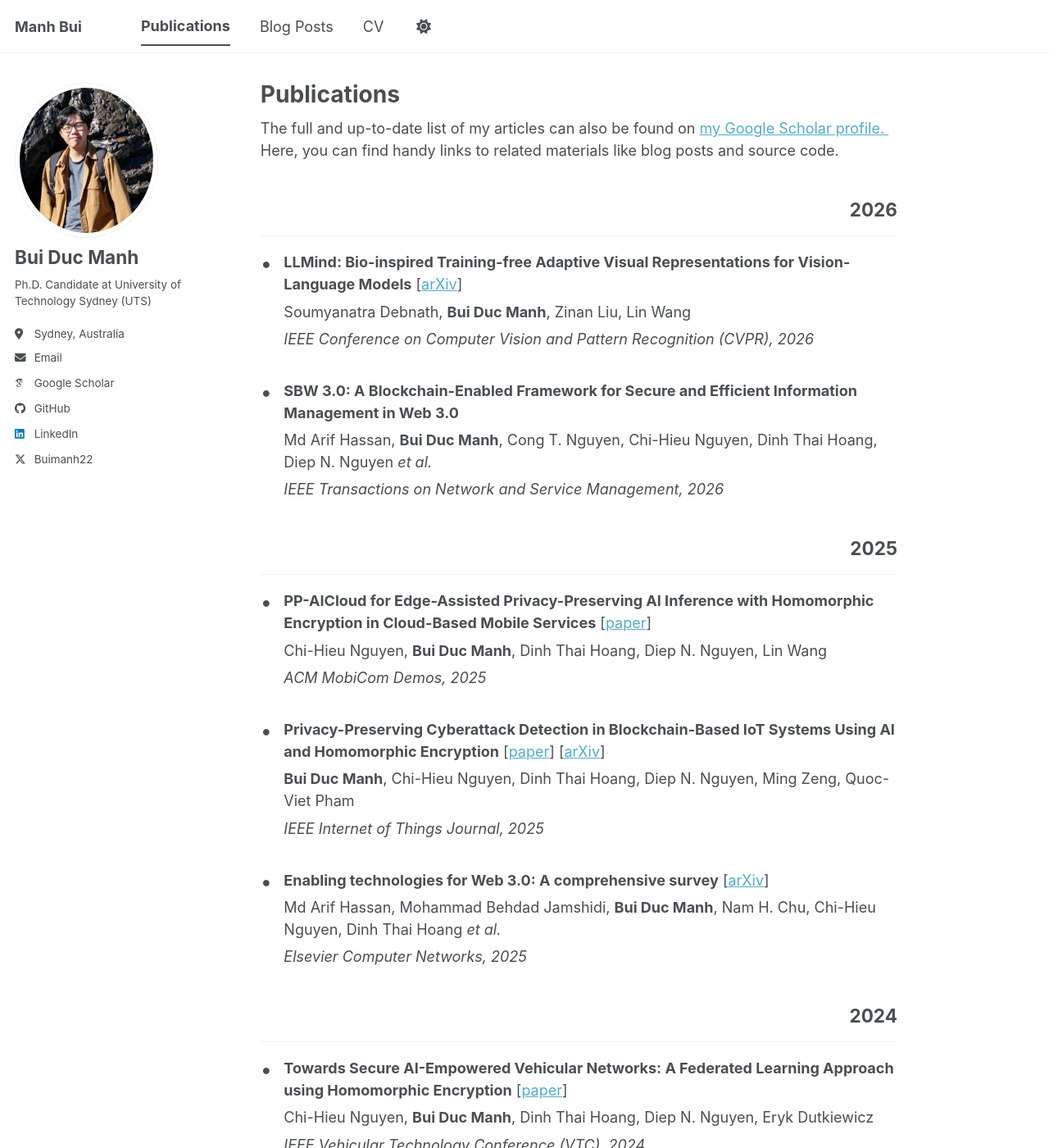
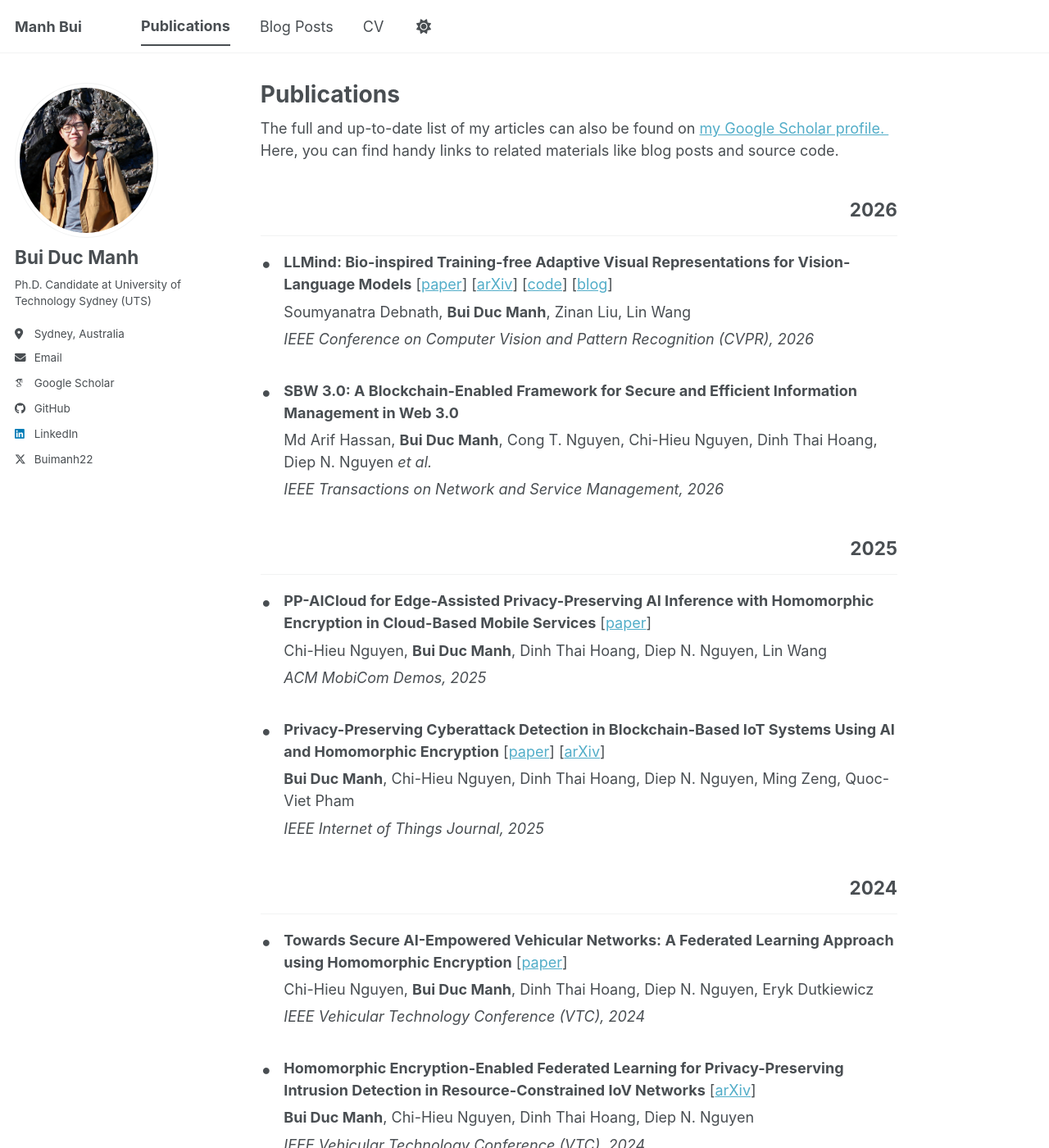
Before and after one commit to Manhbui1208/manhbui1208.github.io, a Jekyll site: the page built from _pages/publications.html, in a window 1280 px wide and 1400 px high. Shown: the whole window at 82% size. Built offline with Jekyll 4.4.1, drawn with Linux system fonts in a browser that asks for light colours; some web fonts are replaced; a script bundle is joined from its source files by our own code; library files that are not in the unit come from our copies.

Commit message:
update 31Jul2026

```diff
--- a/_data/publications.yml
+++ b/_data/publications.yml
@@ -12,20 +12,12 @@
   authors: "Soumyanatra Debnath, **Bui Duc Manh**, Zinan Liu, Lin Wang"
   venue: "IEEE Conference on Computer Vision and Pattern Recognition (CVPR)"
   year: 2026
-  paper_url: ""
+  paper_url: "https://openaccess.thecvf.com/content/CVPR2026/papers/Debnath_LLMind_Bio-inspired_Training-free_Adaptive_Visual_Representations_for_Vision-Language_Models_CVPR_2026_paper.pdf"
   arxiv_url: "https://arxiv.org/abs/2603.14882"
-  code_url: ""
-  blog_url: ""
+  code_url: "https://github.com/SoumyaratnaDebnath/LLMind-CVPR-2026"
+  blog_url: "https://empactlab.github.io/LLMind-CVPR-2026/"
 
 #2025
-- title: "Enabling technologies for Web 3.0: A comprehensive survey"
-  authors: "Md Arif Hassan, Mohammad Behdad Jamshidi, **Bui Duc Manh**, Nam H. Chu, Chi-Hieu Nguyen, Dinh Thai Hoang *et al.*"
-  venue: "Elsevier Computer Networks"
-  year: 2025
-  paper_url: ""
-  arxiv_url: "https://arxiv.org/abs/2401.10901"
-  code_url: ""
-  blog_url: ""
 
 - title: "Privacy-Preserving Cyberattack Detection in Blockchain-Based IoT Systems Using AI and Homomorphic Encryption"
   authors: "**Bui Duc Manh**, Chi-Hieu Nguyen, Dinh Thai Hoang, Diep N. Nguyen, Ming Zeng, Quoc-Viet Pham "
```
Also changed, not shown: _pages/about.md (+1 -1 lines).
